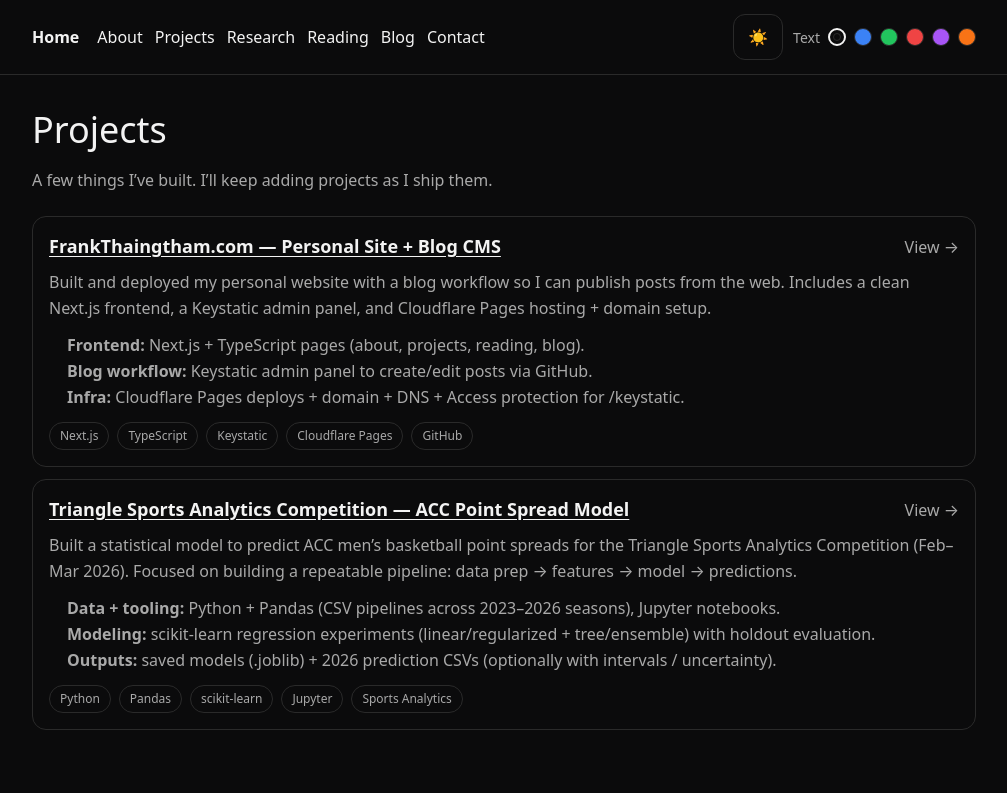
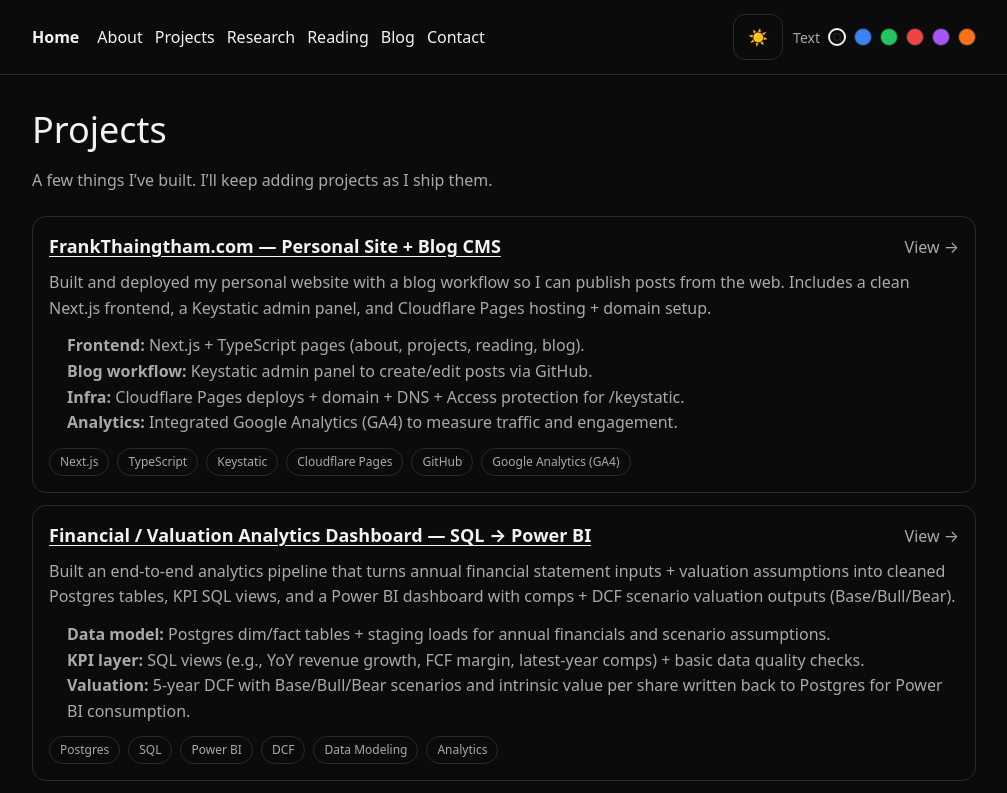
Before and after one commit to FrankThaingtham/personal-website, a Next.js app: page /projects in a window 1280 px wide. Shown: the top 793 px of the page, without its empty margins (136-1143 px from the left). Built offline with nearby package versions, Linux system fonts and the light colour scheme.

Commit message:
Update Projects page (add Valuation Dashboard + GA4)

```diff
--- a/src/app/projects/page.tsx
+++ b/src/app/projects/page.tsx
@@ -10,8 +10,22 @@
     title: "FrankThaingtham.com — Personal Site + Blog CMS",
     description:
       "Built and deployed my personal website with a blog workflow so I can publish posts from the web. Includes a clean Next.js frontend, a Keystatic admin panel, and Cloudflare Pages hosting + domain setup.",
-    tags: ["Next.js", "TypeScript", "Keystatic", "Cloudflare Pages", "GitHub"],
+    tags: [
+      "Next.js",
+      "TypeScript",
+      "Keystatic",
+      "Cloudflare Pages",
+      "GitHub",
+      "Google Analytics (GA4)",
+    ],
     href: "https://github.com/FrankThaingtham/personal-website",
+  },
+  {
+    title: "Financial / Valuation Analytics Dashboard — SQL → Power BI",
+    description:
+      "Built an end-to-end analytics pipeline that turns annual financial statement inputs + valuation assumptions into cleaned Postgres tables, KPI SQL views, and a Power BI dashboard with comps + DCF scenario valuation outputs (Base/Bull/Bear).",
+    tags: ["Postgres", "SQL", "Power BI", "DCF", "Data Modeling", "Analytics"],
+    href: "https://github.com/FrankThaingtham/financial-valuation-dashboard",
   },
   {
     title: "Triangle Sports Analytics Competition — ACC Point Spread Model",
@@ -116,6 +130,35 @@
                   <strong>Infra:</strong> Cloudflare Pages deploys + domain +
                   DNS + Access protection for /keystatic.
                 </li>
+                <li>
+                  <strong>Analytics:</strong> Integrated Google Analytics (GA4)
+                  to measure traffic and engagement.
+                </li>
+              </ul>
+            ) : null}
+
+            {/* Extra detail only for the Financial/Valuation Dashboard project */}
+            {p.title.includes("Financial / Valuation Analytics Dashboard") ? (
+              <ul
+                style={{
+                  margin: "0 0 12px 18px",
+                  color: "var(--muted)",
+                  lineHeight: 1.6,
+                }}
+              >
+                <li>
+                  <strong>Data model:</strong> Postgres dim/fact tables + staging
+                  loads for annual financials and scenario assumptions.
+                </li>
+                <li>
+                  <strong>KPI layer:</strong> SQL views (e.g., YoY revenue growth,
+                  FCF margin, latest-year comps) + basic data quality checks.
+                </li>
+                <li>
+                  <strong>Valuation:</strong> 5-year DCF with Base/Bull/Bear
+                  scenarios and intrinsic value per share written back to Postgres
+                  for Power BI consumption.
+                </li>
               </ul>
             ) : null}
 
```
